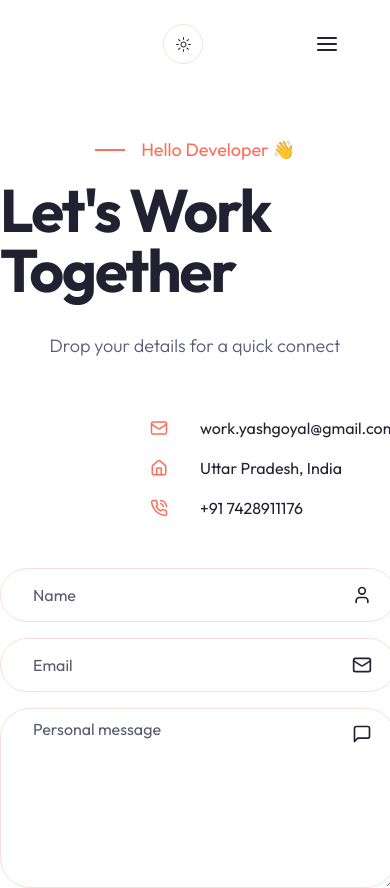
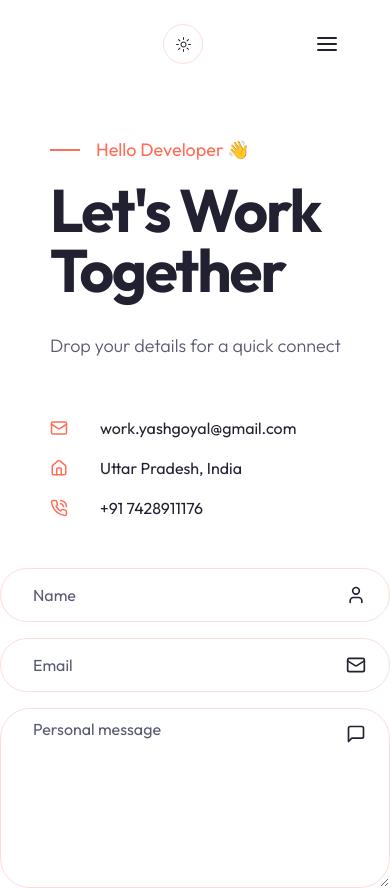
Before and after one commit to iyashgoyal/portfolio, a Next.js app: page /contact in a window 390 px wide. Shown: the top 888 px of the page. Built offline with nearby package versions, Linux system fonts and the light colour scheme.

Commit message:
styling changes

```diff
--- a/app/contact/page.jsx
+++ b/app/contact/page.jsx
@@ -8,7 +8,7 @@ const Contact = () => {
         {/* texto e ilustracion */}
         <div className="grid lg:grid-cols-2 pt-12 lg:h-[480px] mb-6 lg:mb-24">
           {/* texto */}
-          <div className="flex flex-col justify-center items-center">
+          <div className="flex flex-col justify-center pl-[50px] lg:pl-[150px]">
             <div className="flex items-center gap-x-4 text-primary text-lg mb-4">
               <span className="w-[30px] h-[2px] bg-primary"></span>
               Hello Developer 👋
@@ -24,7 +24,7 @@ const Contact = () => {
         {/* info texto y formulario */}
         <div className="grid lg:grid-cols-2 mb-24 lg:mb-32">
           {/* info texto */}
-          <div className="flex flex-col gap-y-4 lg:gap-y-14 mb-12 lg:mb-24 text-base lg:text-lg pl-[150px]">
+          <div className="flex flex-col gap-y-4 lg:gap-y-14 mb-12 lg:mb-24 text-base lg:text-lg pl-[50px] lg:pl-[150px]">
             {/* mail */}
             <div className="flex items-center gap-x-8">
               <MailIcon size={18} className="text-primary" />
```
